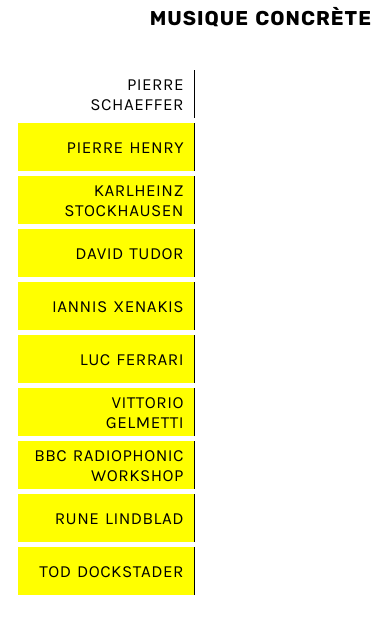
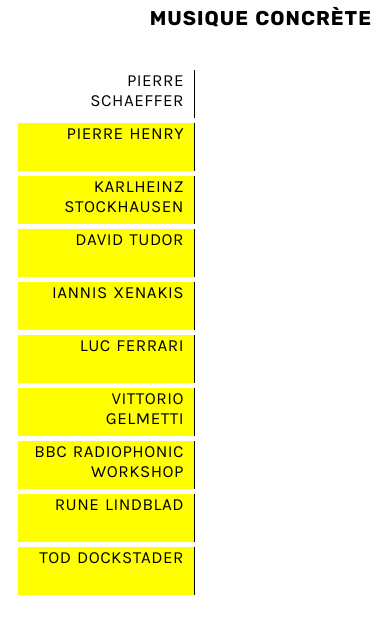
Before and after one commit to mustsee/electro-story-desktop-and-mobile-new-version, a Nuxt app: page / in a window 390 px wide. Shown: the part 774-1408 px from the top of the page. Built offline with nearby package versions, Linux system fonts and the light colour scheme.

Commit message:
WIP refacto css discography component

```diff
--- a/components/Discography.vue
+++ b/components/Discography.vue
@@ -11,10 +11,10 @@
       </div>
     </div>
     <div class="genre">{{ genre }}</div>
-    <div class="artists">
+    <div class="artists medium-screen">
       <div class="artist" v-for="(artist, indexArtist) in artists" :key="indexArtist">
-        <div class="name medium-screen">{{ artist.name }}</div>
-        <div class="pieces medium-screen">
+        <div class="name">{{ artist.name }}</div>
+        <div class="pieces">
           <div class="albums" v-for="(album) in artist.albums" :key="album.title">
             <div
               :class="[ isActive === album.title ? 'active' : '', 'title']"
@@ -28,24 +28,26 @@
             >{{ song.title }}</div>
           </div>
         </div>
+      </div>
+    </div>
+    <div class="artists small-screen">
+      <div class="artist" v-for="(artist, indexArtist) in artists" :key="indexArtist">
         <div
-          :class="[ artist.name === currentArtistName ? 'active-name' : '', 'name small-screen-name']"
+          :class="[ artist.name === currentArtistName ? 'active-name' : '', 'name']"
           @click="handleClickOnArtist(index, indexArtist)"
         >{{ artist.name }}</div>
-        <div class="small-screen">
         <div class="pieces" v-if="artist.name === availablePieces.name">
           <div class="albums" v-for="(album) in availablePieces.albums" :key="album.title">
             <div
-                :class="[ isActive === album.title ? 'active-small-screen' : '', 'title']"
+              :class="[ isActive === album.title ? 'active' : '', 'title']"
               @click="displayPiece(availablePieces.name, album.title)"
             >{{ album.title }}</div>
           </div>
           <div class="songs" v-for="(song) in availablePieces.songs" :key="song.title">
             <div
-                :class="[ isActive === song.title ? 'active-small-screen' : '', 'title']"
+              :class="[ isActive === song.title ? 'active' : '', 'title']"
               @click="displayPiece(availablePieces.name, song.title)"
             >{{ song.title }}</div>
-            </div>
           </div>
         </div>
       </div>
@@ -69,7 +71,8 @@
     "isActive",
     "handleClickOnArtist",
     "availablePieces",
-    "currentArtistName"
+    "currentArtistName",
+    "currentPieceName"
   ]
 };
 </script>
@@ -121,27 +124,16 @@
   font-weight: 700;
   letter-spacing: 1px;
 }
+
 .artist {
   margin-bottom: 5px;
-  font-family: "Karla", sans-serif;
   letter-spacing: 0.5px;
   display: flex;
+  .name {
     text-align: right;
-  .name {
     text-transform: uppercase;
     width: 50%;
     padding: 0 10px;
-  }
-  .small-screen-name {
-    border-right: 1px solid black;
-    background: yellow;
-    cursor: pointer;
-    @media (max-width: 600px) {
-      min-height: 48px;
-      display: flex;
-      justify-content: flex-end;
-      align-items: center;
-    }
   }
   .pieces {
     width: 50%;
@@ -150,7 +142,6 @@
     justify-content: center;
     align-items: center;
     text-align: center;
-    border: 0.5px solid #000;
   }
   .albums,
   .songs {
@@ -164,45 +155,31 @@
   }
 }
 
-.active {
-  background: red;
-}
-
-.active-small-screen {
-  text-decoration: underline;
-}
-
-.active-name {
-  background: #fff !important;
-}
-
 .medium-screen {
   @media (max-width: 994px) {
     display: none !important;
   }
+  .pieces {
+    border: 0.5px solid #000;
   }
-
-.artists {
-  position: relative;
-}
-
-.small-screen,
-.small-screen-name {
-  @media (min-width: 995px) {
-    display: none !important;
+  .active {
+    background: red;
   }
 }
 
 .small-screen {
-  //background: greenyellow;
-  width: 50%;
-  display: flex;
-  justify-content: center;
-  align-items: center;
+  @media (min-width: 995px) {
+    display: none !important;
+  }
+  .name {
+    border-right: 1px solid black;
+    background: yellow;
+    cursor: pointer;
+    @media (max-width: 600px) {
+      min-height: 48px;
+    }
+  }
   .pieces {
-    border: none;
-    width: 100%;
-    //background: blue;
     border-bottom: 1px solid black;
     @media (max-width: 600px) {
       .title {
@@ -210,5 +187,11 @@
       }
     }
   }
+  .active {
+    text-decoration: underline;
+  }
+  .active-name {
+    background: #fff;
+  }
 }
 </style>
--- a/components/MainMenu.vue
+++ b/components/MainMenu.vue
@@ -1,42 +1,40 @@
 <template>
   <div class="wrapper">
     <div class="left">
-      <div class="information">
+      <div class="strip">
         <span v-show="isMenuAActive" class="icon" @mouseover="active" @click="active">i</span>
       </div>
       <img
         v-show="!showBookInformation && isMenuAActive"
-        src="/modulations-2.jpg"
+        src="/modulations-book-cover.jpg"
         height="auto"
         width="200px"
         alt="cover of the book modulations, about electronic music history"
       >
-      <div v-show="showBookInformation && isMenuAActive" class="informations">
+      <div v-show="showBookInformation && isMenuAActive" class="information">
         <h1>Modulations - A History of Electronic Music</h1>
         <div>Modulations is a 2000 book edited by Peter Shapiro. It's one of the major book on electronic music history and a companion piece to the documentary film Modulations: Cinema for the Ear.</div>
         <div>This website aims to be another companion, a facilitator for listening to the book's discography.</div>
       </div>
-      <div v-show="isMenuBActive" class="informations">
+      <div v-show="isMenuBActive" class="information">
         <h1>Featuring</h1>
         <div>Wrote a short poem ?</div>
         <div>Draw something silly?</div>
         <div>Painted a tiny picture ?</div>
         <div>
-          Write me an email at
-          <span>thomas.sypniewski[@]gmail.com</span>
+          Write me an email at thomas.sypniewski[@]gmail.com
         </div>
         <div>Would be happy to present it in this little square.</div>
         <div>:)</div>
       </div>
-      <div v-show="isMenuCActive" class="informations">
+      <div v-show="isMenuCActive" class="information">
         <h1>Get in touch</h1>
         <div>A comment ?</div>
         <div>A thank you note ?</div>
         <div>A problem or an idea to make this website better ?</div>
         <div>Want some more ?</div>
         <div>
-          Write me an email at
-          <span>thomas.sypniewski[@]gmail.com</span>
+          Write me an email at thomas.sypniewski[@]gmail.com
         </div>
         <div>Would be delighted to read it.</div>
       </div>
@@ -92,7 +90,6 @@
   width: 354px;
 }
 .icon {
-  font-family: "Karla", sans-serif;
   border: 0.5px solid #d1d1d1;
   background: #fff;
   display: flex;
@@ -106,14 +103,14 @@
 .right {
   display: flex;
   align-items: center;
-  .information,
+  .strip,
   .menu {
     height: 258.5px;
     display: flex;
     justify-content: center;
     align-items: center;
   }
-  .information {
+  .strip {
     background: #f1f1f1;
     border-top-left-radius: 10px;
     border-bottom-left-radius: 10px;
@@ -125,7 +122,7 @@
       margin: 0 5px;
     }
   }
-  .informations {
+  .information {
     user-select: text;
     height: 257.5px;
     width: 261px;
@@ -133,7 +130,6 @@
     font-size: 14px;
     border: 0.5px solid #d1d1d1;
     text-align: center;
-    font-family: "Karla", sans-serif;
     h1 {
       text-align: center;
       font-size: 15px;
@@ -142,8 +138,6 @@
     }
     div {
       margin: 10px;
-      span {
-      }
     }
   }
   .menu {
--- a/components/YoutubeVideo.vue
+++ b/components/YoutubeVideo.vue
@@ -35,7 +35,6 @@
 <style lang="scss" scoped>
 .wrapper {
   width: 354px;
-  font-family: "Karla", sans-serif;
 }
 .btn {
   display: flex;
@@ -77,7 +76,7 @@
     display: flex;
     justify-content: center;
     align-items: center;
-    font-family: "Rubik";
+    font-family: "Rubik", sans-serif;
     font-size: 25px;
     font-weight: 300;
     border-left: 0.5px solid #f1f1f1;
--- a/pages/index.vue
+++ b/pages/index.vue
@@ -16,6 +16,7 @@
         :handleClickOnArtist="handleClickOnArtist"
         :availablePieces="availablePieces"
         :currentArtistName="currentArtistName"
+        :currentPieceName="currentPieceName"
       />
     </div>
     <div class="video-menu-wrapper">
@@ -89,7 +90,7 @@
       this.currentArtistName = artistName;
       this.currentPieceName = pieceName;
       this.isActive = pieceName;
-      return; // Youtube quota exceeded
+      return;
       this.isVideoLoading = true;
       const URL = getUrl(artistName, pieceName);
       const youtubeAPISearchResults = this.$axios
@@ -106,6 +107,7 @@
         .catch(err => {
           this.isVideoLoading = false;
           this.errorLoadingVideo = "An error occured";
+          console.log('err', err);
         });
     },
     handleClickOnArtist(genreIndex, artistNameIndex) {
```
Also changed, not shown: static/modulations-book-cover.jpg (renamed from static/modulations-2.jpg), static/modulations.jpg (deleted). Lines whose indentation alone changed are shown as unchanged.
